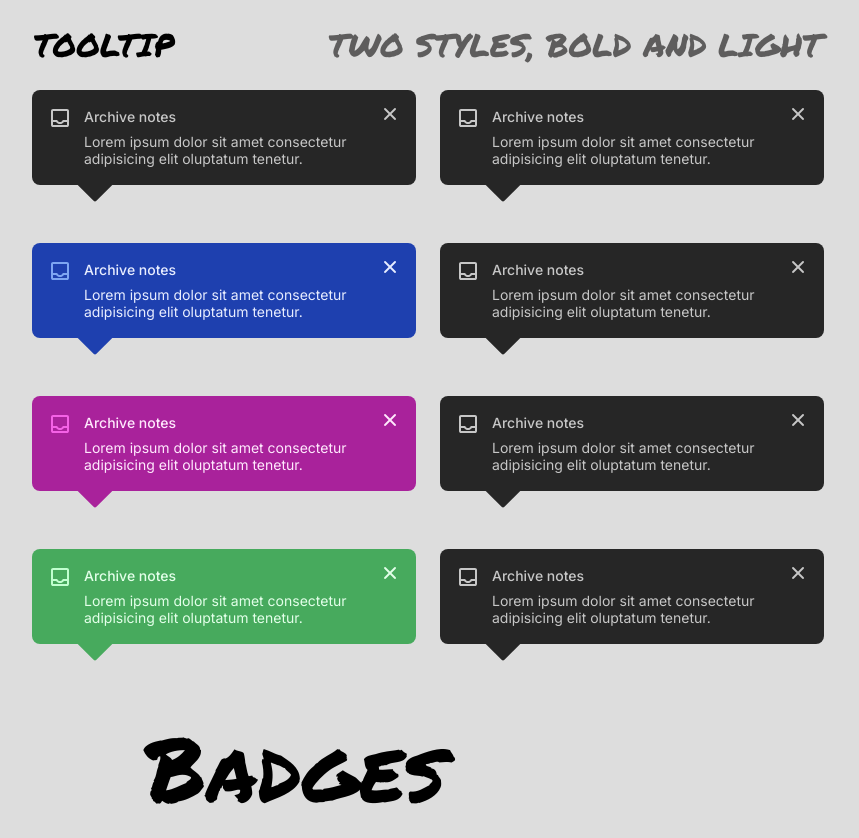
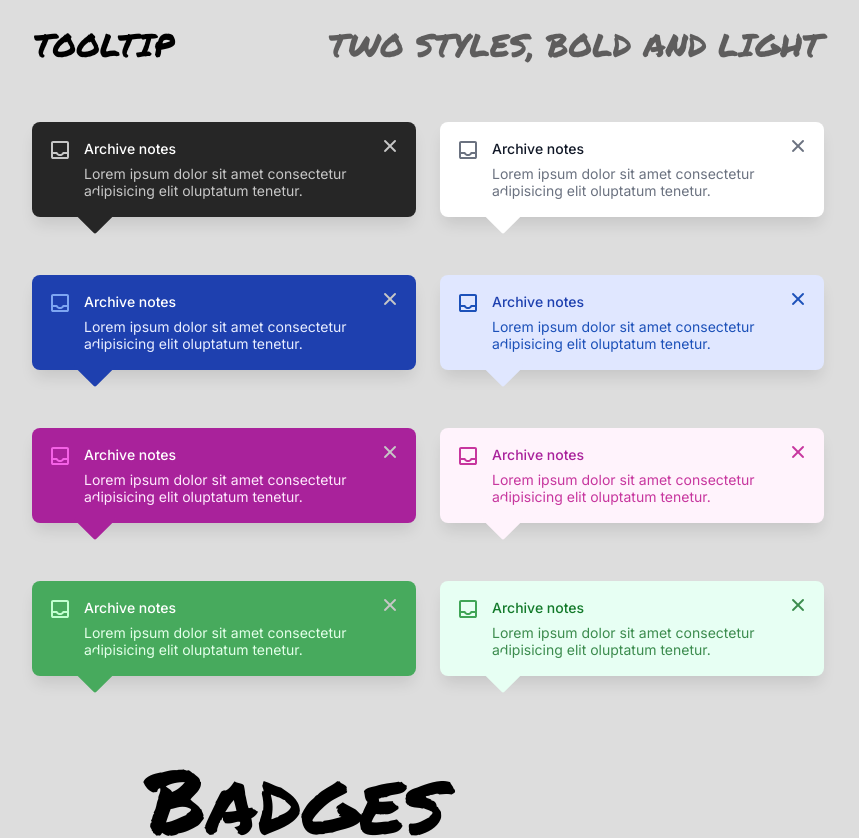
Before and after one commit to DracFiendMG/component-library-pp, a React (Vite) app: page / in a window 1280 px wide. Shown: the top 838 px of the page, without its empty margins (212-1071 px from the left). Built offline with nearby package versions, Linux system fonts and the light colour scheme.

Commit message:
feat: enhance Tooltip component with dark and light theme support and update styles

```diff
--- a/components/Tooltip/Tooltip.jsx
+++ b/components/Tooltip/Tooltip.jsx
@@ -1,19 +1,49 @@
 export default function Tooltip({ theme = "black" }) {
-    const styles = {
-        backgroundColor: `var(--tooltip-bg-${theme})`,
-        color: `var(--tooltip-${theme})`,
-        '--tooltip-bg': `var(--tooltip-bg-${theme})`
+    const allStyles = {
+        dark: {
+            backgroundColor: `var(--tooltip-dark-bg-${theme})`,
+            '--tooltip-bg': `var(--tooltip-dark-bg-${theme})`
+        },
+        light: {
+            backgroundColor: `var(--tooltip-light-bg-${theme.slice(6)})`,
+            '--tooltip-bg': `var(--tooltip-light-bg-${theme.slice(6)})`
+        },
+        darkTitle: {
+            color: `var(--tooltip-dark-header)`
+        },
+        lightTitle: {
+            color: `var(--tooltip-light-title-${theme.slice(6)})`
+        },
+        darkContent: {
+            color: `var(--tooltip-dark-content-${theme})`
+        },
+        lightContent: {
+            color: `var(--tooltip-light-content-${theme.slice(6)})`
+        }
     }
+
+    let styles = allStyles.dark;
+    let titleStyles = allStyles.darkTitle;
+    let contentStyles = allStyles.darkContent;
+
+    if (theme.startsWith("light-")) {
+        styles = allStyles.light;
+        titleStyles = allStyles.lightTitle;
+        contentStyles = allStyles.lightContent;
+    }
+
+    const inboxColor = theme.startsWith("light-") ? `var(--tooltip-light-inbox-${theme.slice(6)})` : `var(--tooltip-dark-inbox-${theme})`;
+    const xmarkColor = theme.startsWith("light-") ? `var(--tooltip-light-content-${theme.slice(6)})` : `var(--tooltip-dark-content-black)`;
 
     return (
         <div className="tooltip" style={styles}>
             <span className="tooltip-arrow" aria-hidden="true"></span>
-            <svg xmlns="http://www.w3.org/2000/svg" height="24px" viewBox="0 -960 960 960" width="24px" fill={`var(--tooltip-inbox-${theme})`}><path d="M200-120q-33 0-56.5-23.5T120-200v-560q0-33 23.5-56.5T200-840h560q33 0 56.5 23.5T840-760v560q0 33-23.5 56.5T760-120H200Zm0-80h560v-120H640q-30 38-71.5 59T480-240q-47 0-88.5-21T320-320H200v120Zm349-142q31-22 43-58h168v-360H200v360h168q12 36 43 58t69 22q38 0 69-22ZM200-200h560-560Z"/></svg>
+            <svg xmlns="http://www.w3.org/2000/svg" height="24px" viewBox="0 -960 960 960" width="24px" fill={inboxColor}><path d="M200-120q-33 0-56.5-23.5T120-200v-560q0-33 23.5-56.5T200-840h560q33 0 56.5 23.5T840-760v560q0 33-23.5 56.5T760-120H200Zm0-80h560v-120H640q-30 38-71.5 59T480-240q-47 0-88.5-21T320-320H200v120Zm349-142q31-22 43-58h168v-360H200v360h168q12 36 43 58t69 22q38 0 69-22ZM200-200h560-560Z"/></svg>
             <div className="tooltip-content">
-                <p>Archive notes</p>
-                <p>Lorem ipsum dolor sit amet consectetur adipisicing elit oluptatum tenetur.</p>
+                <p style={titleStyles}>Archive notes</p>
+                <p style={contentStyles}>Lorem ipsum dolor sit amet consectetur adipisicing elit oluptatum tenetur.</p>
             </div>
-            <i className="fa-solid fa-xmark"></i>
+            <i className="fa-solid fa-xmark" style={{ color: xmarkColor }}></i>
         </div>
     )
 }
--- a/components/Tooltip/TooltipContainer.jsx
+++ b/components/Tooltip/TooltipContainer.jsx
@@ -8,7 +8,7 @@ export default function TooltipContainer() {
         return (
             <TooltipRow>
                 <Tooltip theme={color} />
-                <Tooltip />
+                <Tooltip theme={`light-${color}`} />
             </TooltipRow>
         )
     })
--- a/style.css
+++ b/style.css
@@ -36,22 +36,42 @@ body {
     --icon-circle-xmark: #F87171;
     --icon-circle-info: #60A5FA;
 
-    --tooltip-bg-black: #262626;
-    --tooltip-bg-blue: #1E40AF;
-    --tooltip-bg-pink: #A9229B;
-    --tooltip-bg-green: #47AA5D;
+    --tooltip-dark-bg-black: #262626;
+    --tooltip-dark-bg-blue: #1E40AF;
+    --tooltip-dark-bg-pink: #A9229B;
+    --tooltip-dark-bg-green: #47AA5D;
 
-    --tooltip-header-white: #FFFFFF;
+    --tooltip-dark-header: #FFFFFF;
 
-    --tooltip-black: #C7C7C7;
-    --tooltip-blue: #E8EDFF;
-    --tooltip-pink: #FFE9FD;
-    --tooltip-green: #E3FFE9;
+    --tooltip-dark-content-black: #C7C7C7;
+    --tooltip-dark-content-blue: #E8EDFF;
+    --tooltip-dark-content-pink: #FFE9FD;
+    --tooltip-dark-content-green: #E3FFE9;
 
-    --tooltip-inbox-black: #C7C7C7;
-    --tooltip-inbox-blue: #7EA6F2;
-    --tooltip-inbox-pink: #F462E6;
-    --tooltip-inbox-green: #C1FFCF;
+    --tooltip-dark-inbox-black: #C7C7C7;
+    --tooltip-dark-inbox-blue: #7EA6F2;
+    --tooltip-dark-inbox-pink: #F462E6;
+    --tooltip-dark-inbox-green: #C1FFCF;
+
+    --tooltip-light-bg-black: #FFFFFF;
+    --tooltip-light-bg-blue: #E0E7FF;
+    --tooltip-light-bg-pink: #FFF3FC;
+    --tooltip-light-bg-green: #E7FFF3;
+
+    --tooltip-light-title-black: #111827;
+    --tooltip-light-title-blue: #1E40AF;
+    --tooltip-light-title-pink: #A9229B;
+    --tooltip-light-title-green: #137A2A;
+
+    --tooltip-light-inbox-black: #6B7280;
+    --tooltip-light-inbox-blue: #1C51B9;
+    --tooltip-light-inbox-pink: #C7369E;
+    --tooltip-light-inbox-green: #41A557;
+
+    --tooltip-light-content-black: #6B7280;
+    --tooltip-light-content-blue: #1C51B9;
+    --tooltip-light-content-pink: #C7369E;
+    --tooltip-light-content-green: #3C8C4E;
 
     --square: 8px;
     --pill: 24px;
@@ -365,6 +385,7 @@ h1 {
     display: flex;
     flex-direction: column;
     align-items: center;
+    gap: 32px;
 }
 
 .tooltip-header {
@@ -397,6 +418,9 @@ h1 {
     padding: 18px 52px;
     border-radius: 8px;
     box-sizing: border-box;
+    box-shadow: 0px 4px 6px -2px #0000000D;
+    box-shadow: 0px 10px 15px -3px #0000001A;
+    z-index: -1;
 }
 
 .tooltip-arrow {
@@ -407,7 +431,6 @@ h1 {
     height: 30px;
     background-color: var(--tooltip-bg, var(--tooltip-bg-black));
     rotate: 45deg;
-    z-index: -1;
     border-radius: 2px;
 }
 
```
